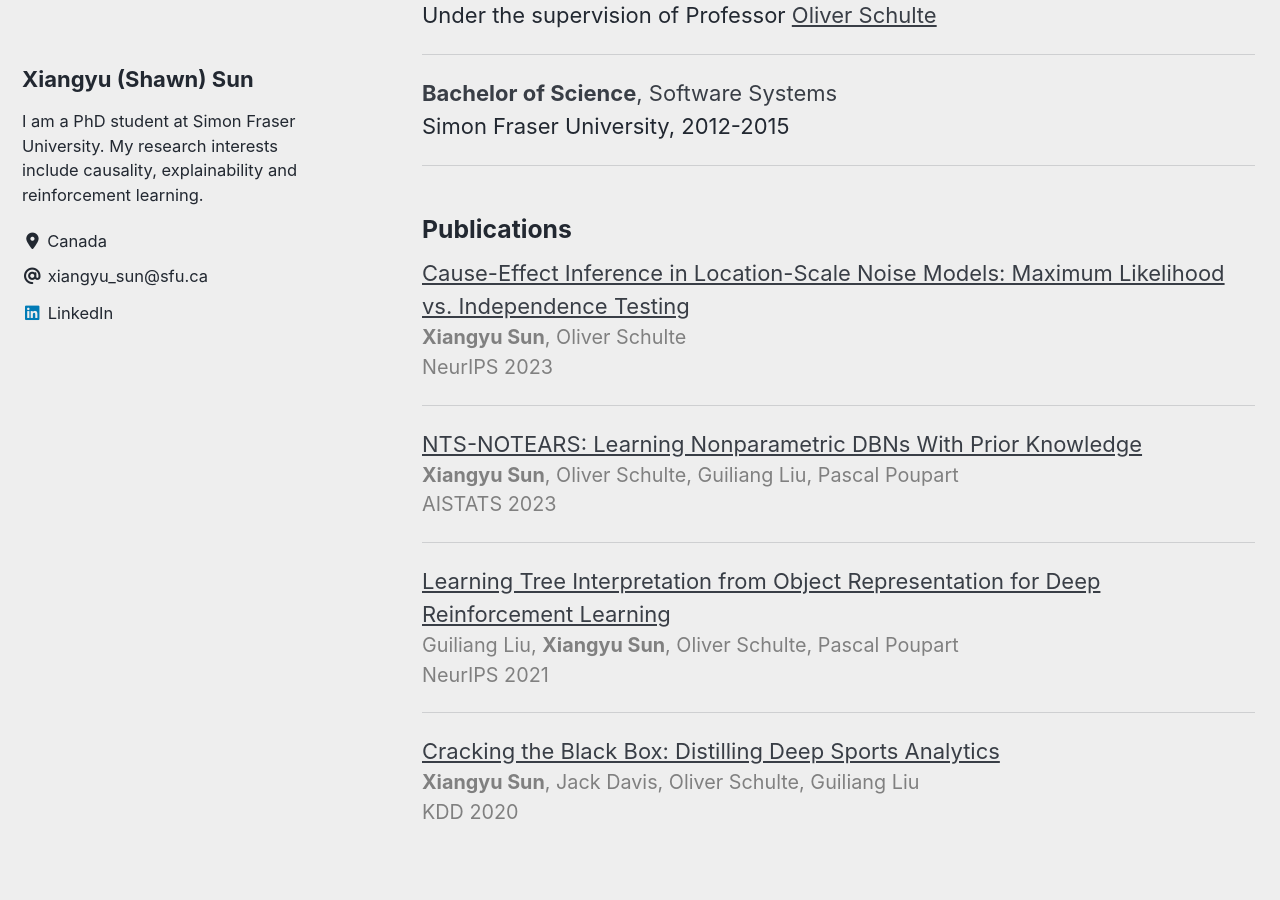
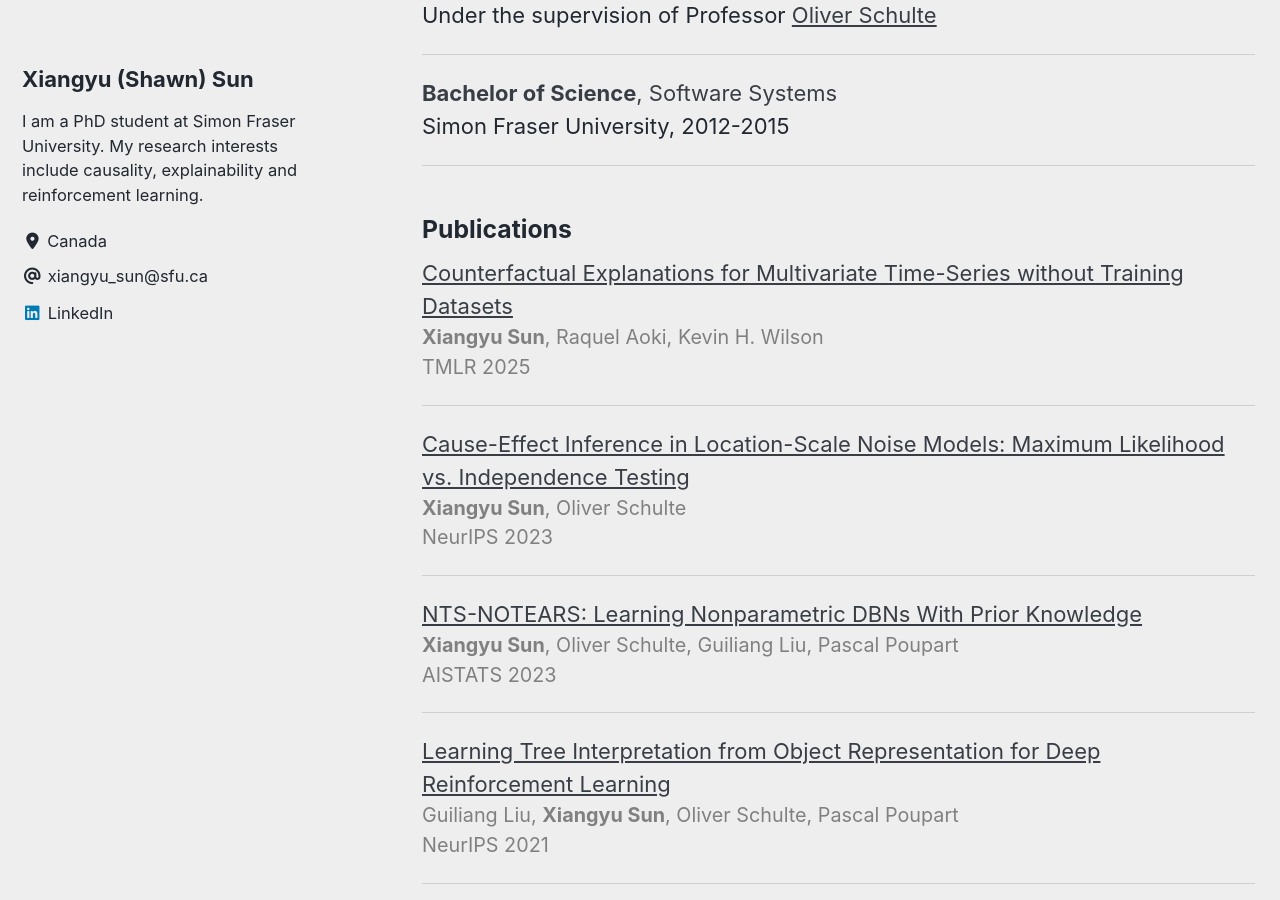
Before and after one commit to xiangyu-sun-789/xiangyu-sun-789.github.io, a Jekyll site: the page built from index.html, in a window 1280 px wide and 900 px high, scrolled down 905 px. Built offline with Jekyll 4.4.1, drawn with Linux system fonts in a browser that asks for light colours; cached includes are drawn as plain includes; nearby versions of some CDN libraries; the list of posts is cut into pages by our own code.

Commit message:
add a new publication

```diff
--- a/_layouts/home.html
+++ b/_layouts/home.html
@@ -21,6 +21,13 @@ layout: archive
 
 
 <h3>Publications</h3>
+
+<div>
+  <a href="https://arxiv.org/pdf/2405.18563">Counterfactual Explanations for Multivariate Time-Series without Training Datasets</a>
+  <div class="author_list"><b>Xiangyu Sun</b>, Raquel Aoki, Kevin H. Wilson</div>
+  <div class="publisher">TMLR 2025</div>
+  <hr> <!-- add a horizontal rule-->
+</div>
 
 <div>
   <a href="https://arxiv.org/pdf/2301.12930.pdf">Cause-Effect Inference in Location-Scale Noise Models: Maximum Likelihood vs. Independence Testing</a>
```
